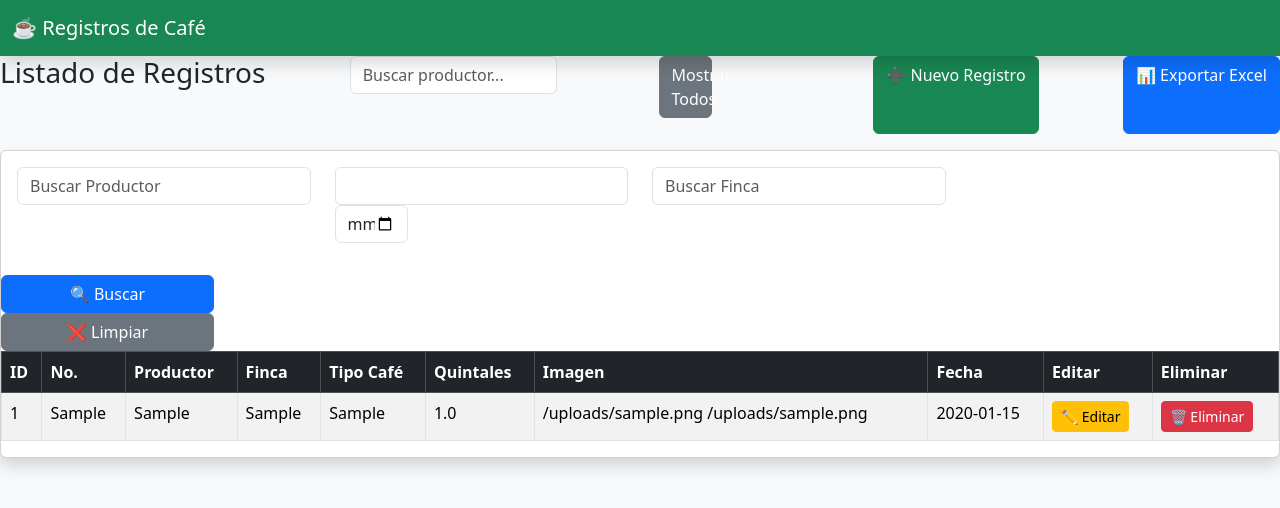
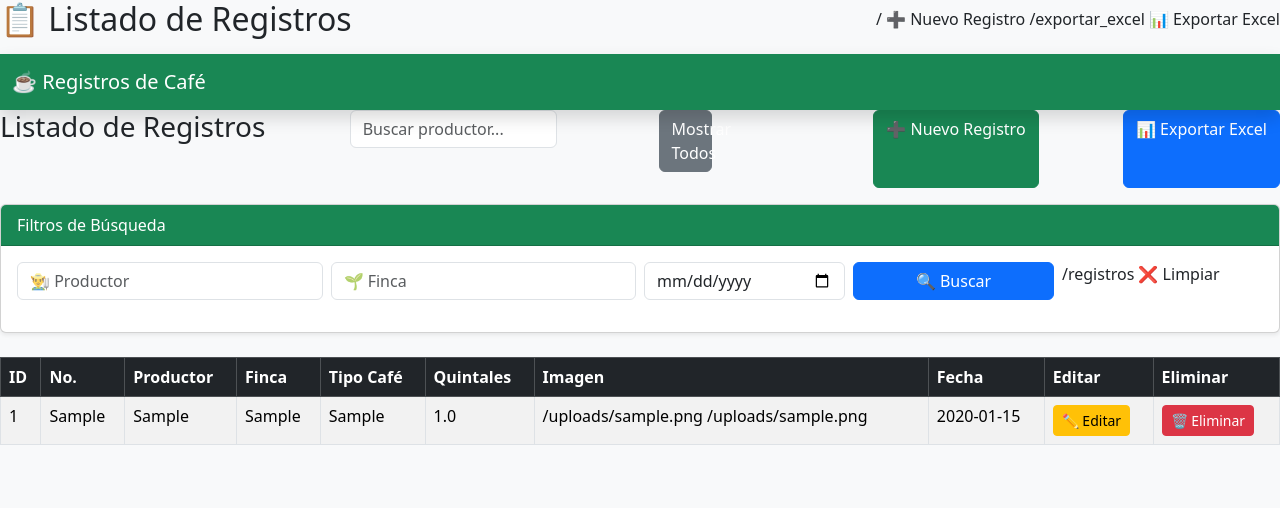
Before and after one commit to asiste-png/sistema-cafe, a Flask app: page /registros in a window 1280 px wide. Shown: the top 508 px of the page. Run offline with Flask 3, Linux system fonts and the light colour scheme; tables that the repository leaves empty hold one stand-in row (values such as "Sample post").

Commit message:
Mejora visual registros y filtros

```diff
--- a/templates/registros.html
+++ b/templates/registros.html
@@ -1,3 +1,23 @@
+<div class="d-flex justify-content-between align-items-center mb-3">
+
+    <h2 class="mb-0">
+        📋 Listado de Registros
+    </h2>
+
+    <div>
+
+        /
+            ➕ Nuevo Registro
+        </a>
+
+        /exportar_excel
+            📊 Exportar Excel
+        </a>
+
+    </div>
+
+</div>
+
 <!DOCTYPE html>
 <html lang="es">
 
@@ -73,18 +93,22 @@
 
     </div>
 
-    <div class="card shadow">
+    <div class="card shadow-sm mb-4">
+
+    <div class="card-header bg-success text-white">
+        Filtros de Búsqueda
+    </div>
 
     <div class="card-body">
 
-            <form method="GET" class="row mb-3">
+        <form method="GET" class="row g-2">
 
             <div class="col-md-3">
                 <input
                     type="text"
                     name="productor"
                     class="form-control"
-            placeholder="Buscar Productor">
+                    placeholder="👨‍🌾 Productor">
             </div>
 
             <div class="col-md-3">
@@ -92,43 +116,35 @@
                     type="text"
                     name="finca"
                     class="form-control"
+                    placeholder="🌱 Finca">
             </div>
 
-    <div class="col-md-3">
+            <div class="col-md-2">
                 <input
                     type="date"
                     name="fecha"
                     class="form-control">
             </div>
 
-        </button>
-    </div>
-
-    <div class="col-md-3">
-        <input
-            type="text"
-            name="finca"
-            class="form-control"
-            placeholder="Buscar Finca">
-    </div>
-
-    </div>
-
             <div class="col-md-2">
-        <button type="submit" class="btn btn-primary w-100">
+                <button
+                    type="submit"
+                    class="btn btn-primary w-100">
                     🔍 Buscar
                 </button>
             </div>
 
-</form>
-
             <div class="col-md-2">
-    <a href="/registros" class="btn btn-secondary w-100">
+                /registros
                     ❌ Limpiar
                 </a>
             </div>
 
         </form>
+
+    </div>
+
+</div>
 
 <div class="table-responsive">
 
```
Lines whose indentation alone changed are shown as unchanged.
